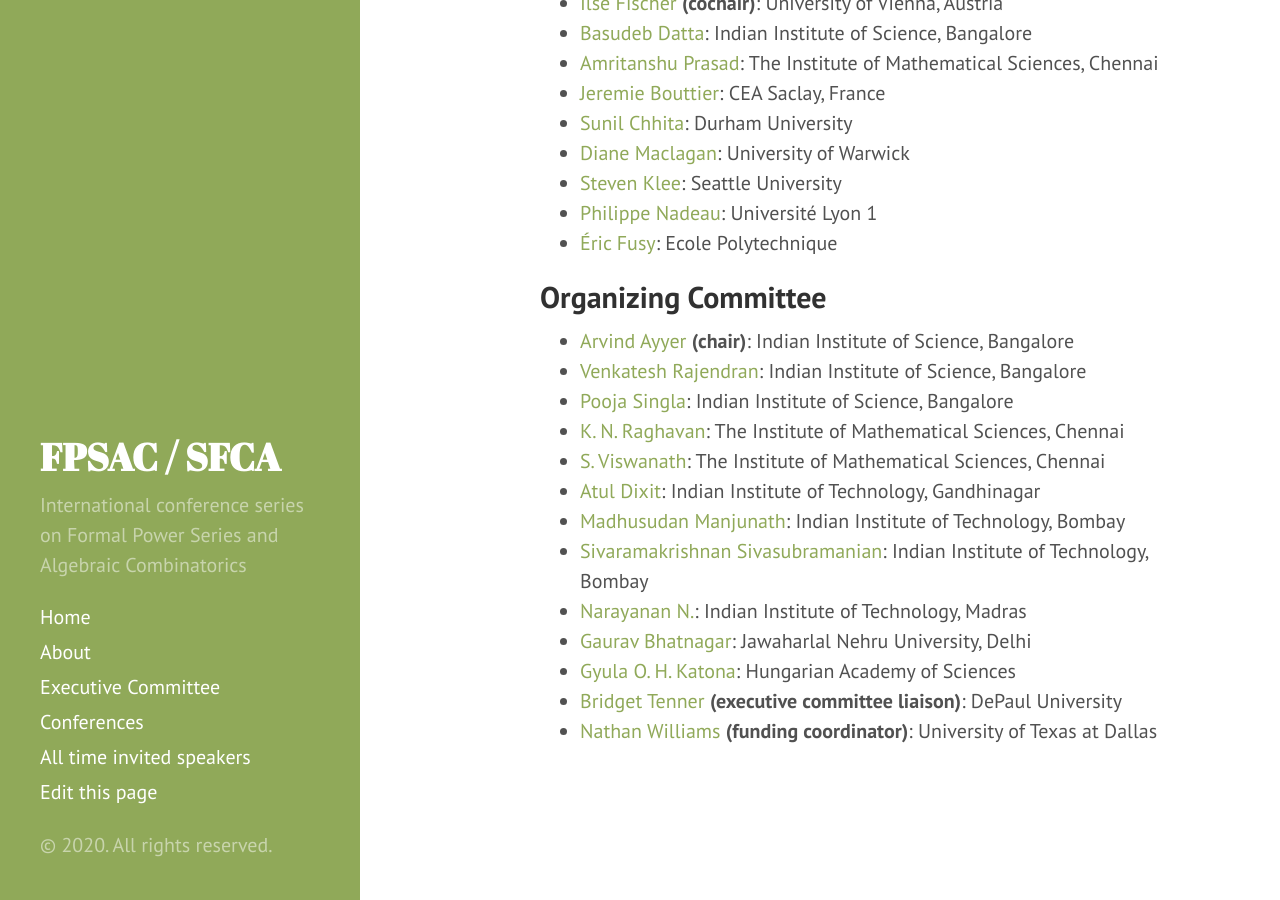
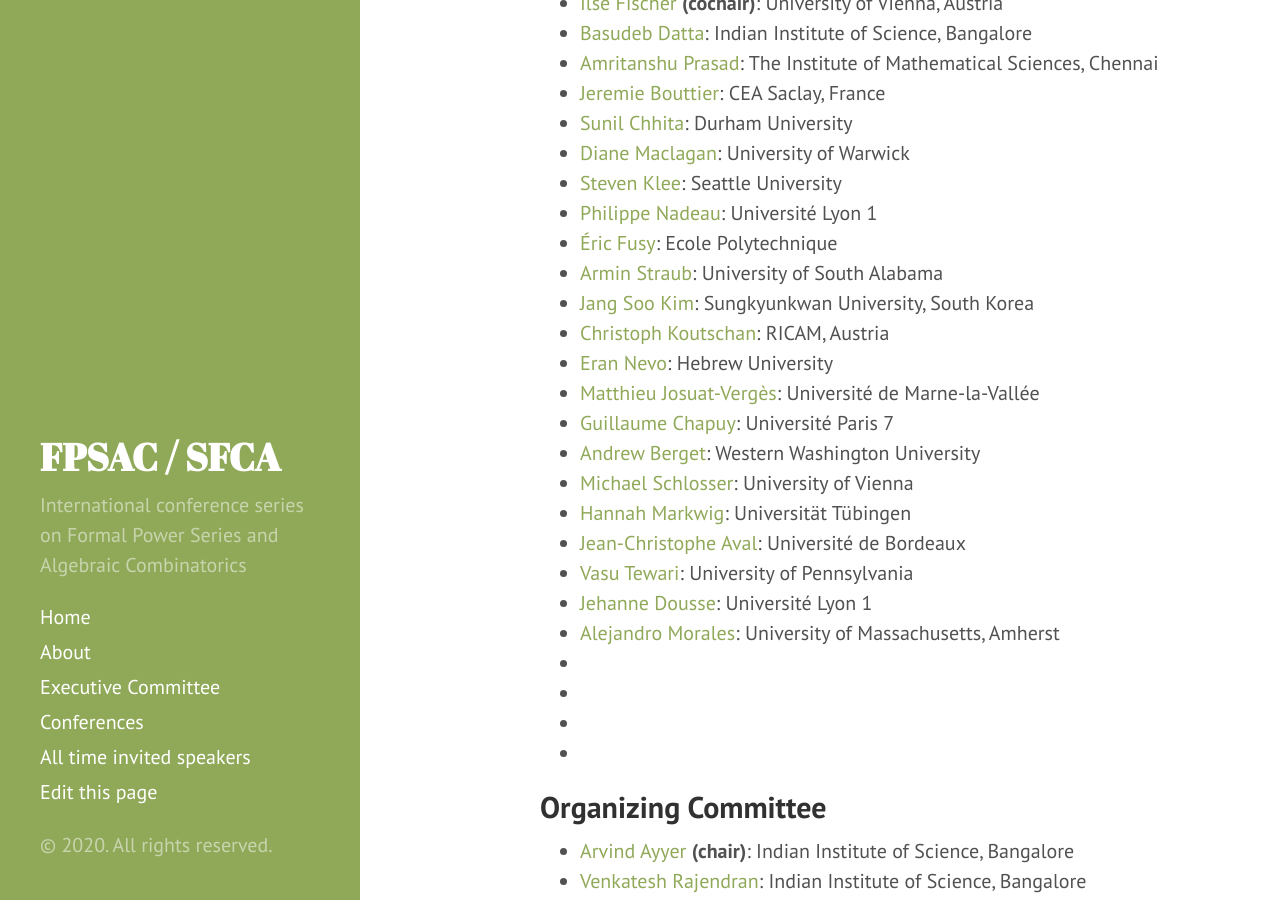
Before and after one commit to FPSAC/FPSAC.github.io, a Jekyll site: the page built from _confs/fpsac-2021.md, in a window 1280 px wide and 900 px high, scrolled down 724 px. Built offline with Jekyll 4.4.1, drawn with Linux system fonts in a browser that asks for light colours.

Commit message:
Added more PC members

```diff
--- a/_confs/fpsac-2021.md
+++ b/_confs/fpsac-2021.md
@@ -39,11 +39,62 @@
   affiliation: Seattle University
   url: http://fac-staff.seattleu.edu/klees/web/
 - name: Philippe Nadeau
-  affiliation: Universit&eacute; Lyon 1
+  affiliation: Université Lyon 1
   url: http://math.univ-lyon1.fr/%7enadeau/
 - name: Éric Fusy
   affiliation: Ecole Polytechnique
   url: http://www.lix.polytechnique.fr/Labo/Eric.Fusy/
+- name: Armin Straub
+  affiliation: University of South Alabama
+  url: http://arminstraub.com/
+- name: Jang Soo Kim
+  affiliation: Sungkyunkwan University, South Korea
+  url: https://sites.google.com/site/mathjskim/
+- name: Christoph Koutschan
+  affiliation: RICAM, Austria
+  url: http://www.koutschan.de/
+- name: Eran Nevo
+  affiliation: Hebrew University
+  url: http://math.huji.ac.il/%7enevo/
+- name: Matthieu Josuat-Vergès
+  affiliation: Université de Marne-la-Vallée
+  url: http://igm.univ-mlv.fr/%7ejosuatv/
+- name: Guillaume Chapuy
+  affiliation: Université Paris 7
+  url: https://www.irif.fr/%7echapuy/
+- name: Andrew Berget
+  affiliation: Western Washington University
+  url: http://faculty.wwu.edu/%7ebergeta/
+- name: Michael Schlosser
+  affiliation: University of Vienna
+  url: https://www.mat.univie.ac.at/%7eschlosse/
+- name: Hannah Markwig
+  affiliation: Universität Tübingen
+  url: https://www.math.uni-tuebingen.de/user/hannah/
+- name: Jean-Christophe Aval
+  affiliation: Université de Bordeaux
+  url: https://www.labri.fr/perso/aval/
+- name: Vasu Tewari
+  affiliation: University of Pennsylvania
+  url: https://www.math.upenn.edu/%7evvtewari/
+- name: Jehanne Dousse
+  affiliation: Université Lyon 1
+  url: http://math.univ-lyon1.fr/%7edousse/
+- name: Alejandro Morales
+  affiliation: University of Massachusetts, Amherst
+  url: https://sites.google.com/view/ahmorales/
+- name:
+  affiliation:
+  url:
+- name:
+  affiliation:
+  url:
+- name:
+  affiliation:
+  url:
+- name:
+  affiliation:
+  url:
 
 organizing_committee:
 - name: Arvind Ayyer
```
